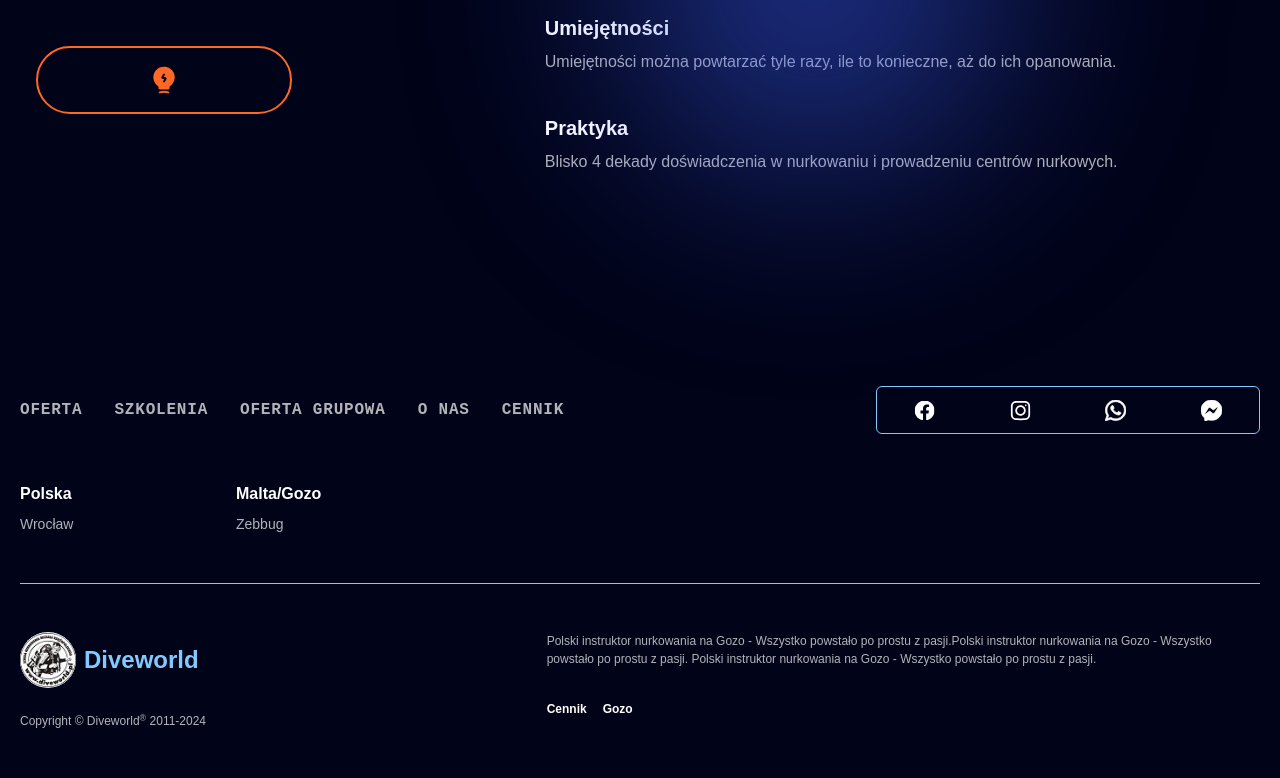
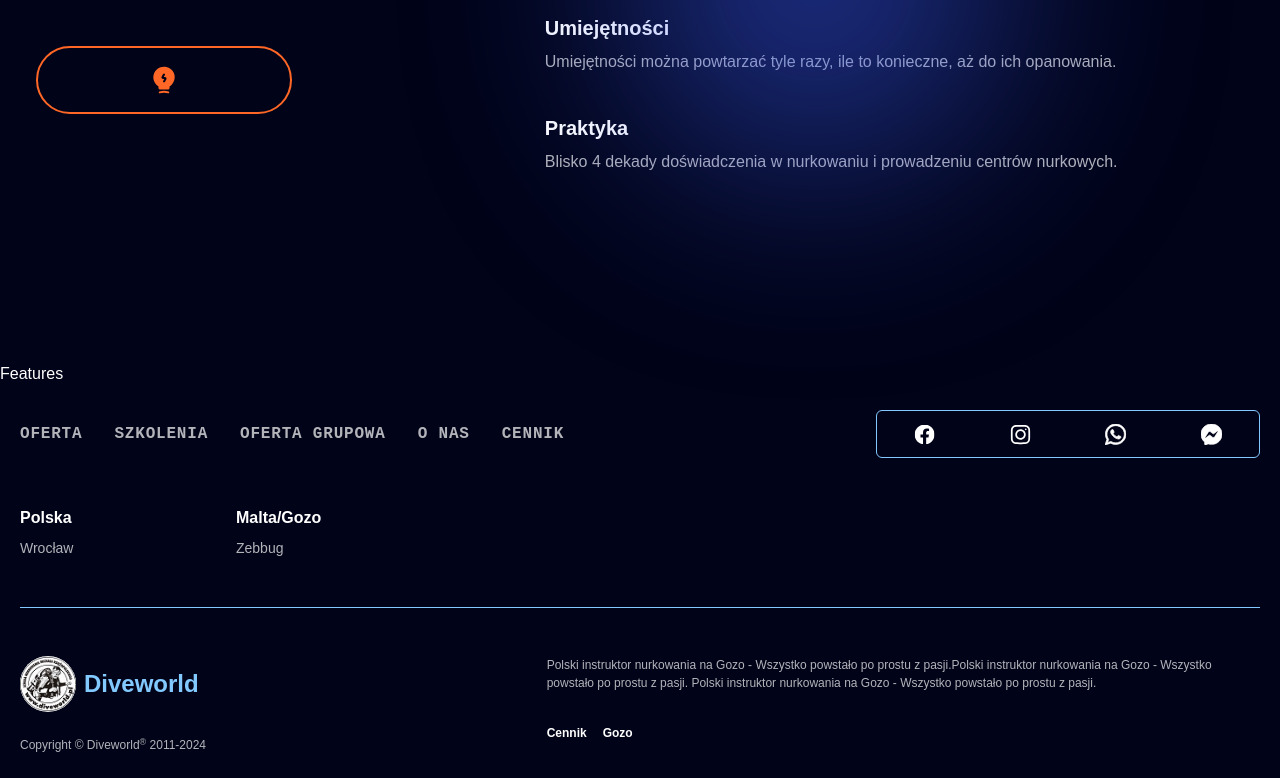
Before and after one commit to MattFvnDev/Diveworld, a React (Vite) app: page / in a window 1280 px wide. Shown: the part 1298-2076 px from the top of the page. Before the commit the page ends 2052 px from the top, so only its background shows below. Built offline with nearby package versions, Linux system fonts and the light colour scheme.

Commit message:
Features UI

```diff
--- /dev/null
+++ b/src/components/Features.jsx
@@ -0,0 +1,9 @@
+import React from 'react'
+
+const Features = () => {
+  return (
+    <div>Features</div>
+  )
+}
+
+export default Features
--- a/src/components/index.js
+++ b/src/components/index.js
@@ -18,6 +18,7 @@ import ChooseUsContent from "./ChooseUsContent"
 import PagesHeader from "./PagesHeader"
 import Breadcrumbs from "./Breadcrumbs"
 import Glow from "./Glow"
+import Features from "./Features"
 
 export {
   Header,
@@ -40,4 +41,5 @@ export {
   PagesHeader,
   Breadcrumbs,
   Glow,
+  Features,
 }
--- a/src/pages/Home.jsx
+++ b/src/pages/Home.jsx
@@ -1,10 +1,11 @@
-import { Carousel, ChooseUs, Hero } from "../components"
+import { Carousel, ChooseUs, Features, Hero } from "../components"
 const Home = () => {
   return (
     <>
       <Hero />
-      <Carousel/>
-      <ChooseUs/>
+      <Carousel />
+      <ChooseUs />
+      <Features />
     </>
   )
 }
```
